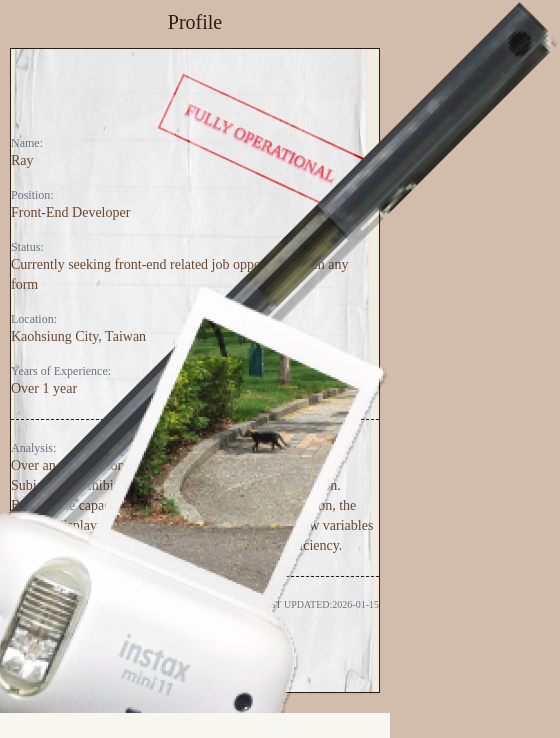
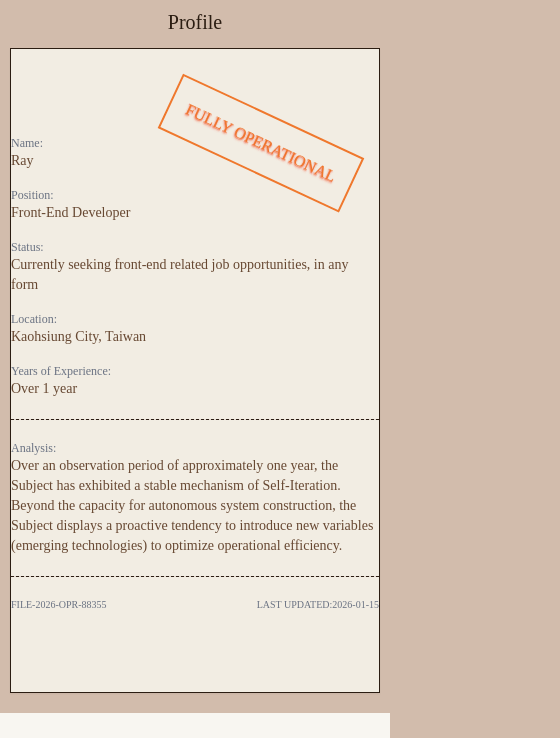
Before and after one commit to raylanraylan/personalWebsite, a Vue app: page / in a window 390 px wide. Shown: the part 528-1266 px from the top of the page, 560 px wide, since content can reach past the window. Built offline with nearby package versions, Linux system fonts and the light colour scheme; a web font is replaced by a local one.

Commit message:
feat: Implement responsive design for the About section and introduce a new desktop header layout with redesigned navigation and controls.

```diff
--- a/src/components/layout/About.vue
+++ b/src/components/layout/About.vue
@@ -1,5 +1,6 @@
 <script setup lang="ts">
 import { defineProps, ref, onMounted, type Ref } from 'vue';
+import { useBreakpoints, breakpointsTailwind } from '@vueuse/core';
 
 import Card from '../ui/card/Card.vue';
 import CardHeader from '../ui/card/CardHeader.vue';
@@ -52,11 +53,14 @@ const aboutItems = [
   'yearsOfExperience'
 ];
 
+const breakpoints = useBreakpoints(breakpointsTailwind);
+const isLg = breakpoints.greaterOrEqual('lg');
+
 </script>
 <template>
   <section class="bg-[linear-gradient(180deg, hsl(0 0% 1% / 1), transparent)] relative">
     <h2 class="text-center text-xl mb-3 sm:text-3xl sm:mb-10 lg:hidden">{{ $t('profile_section') }}</h2>
-    <Card :style="{ aspectRatio: aspectRatio, backgroundImage: `url(${paperImgUrl})` }"
+    <Card :style="isLg ? { aspectRatio: aspectRatio, backgroundImage: `url(${paperImgUrl})` } : {}"
       class="bg-paper lg:bg-transparent bg-size-[100%_100%] h-auto bg-top sm:p-12 lg:px-30 py-20 relative lg:border-0 lg:bg-no-repeat">
       <CardHeader class="p-0">
         <h3
@@ -91,7 +95,7 @@ const aboutItems = [
         <span>{{ $t('about.footer.updated') }}{{ $t('about.colon') }}{{ updatedDate }}</span>
       </CardFooter>
     </Card>
-    <img :src="penImgUrl" class="absolute right-[20%] bottom-[10%] rotate-45" />
-    <img :src="cameraImgUrl" class="absolute left-0 bottom-0" />
+    <img :src="penImgUrl" class="hidden lg:block absolute right-[20%] bottom-[10%] rotate-45 w-[50px]" />
+    <img :src="cameraImgUrl" class="hidden lg:block absolute left-0 bottom-0 w-[600px]" />
   </section>
 </template>
```
